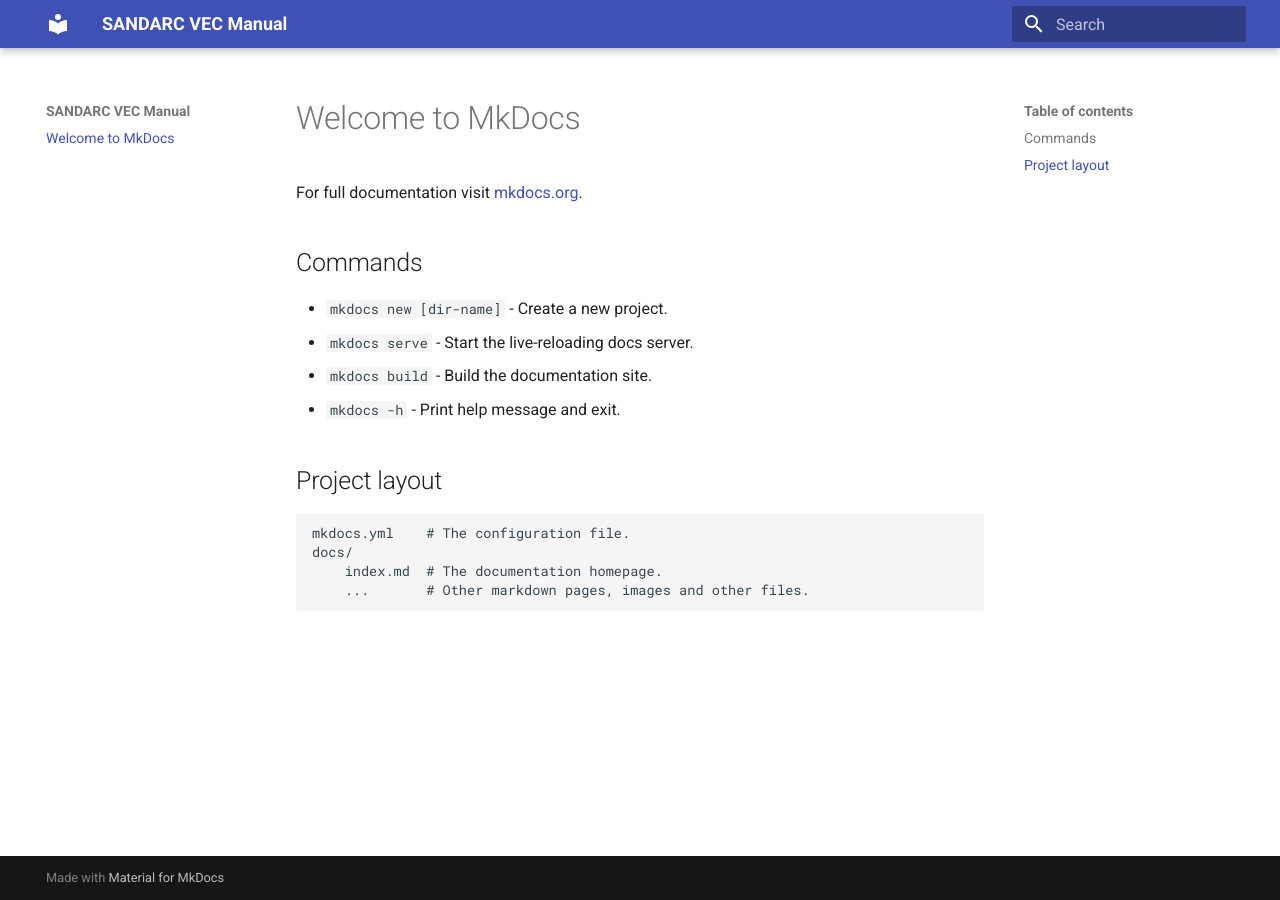
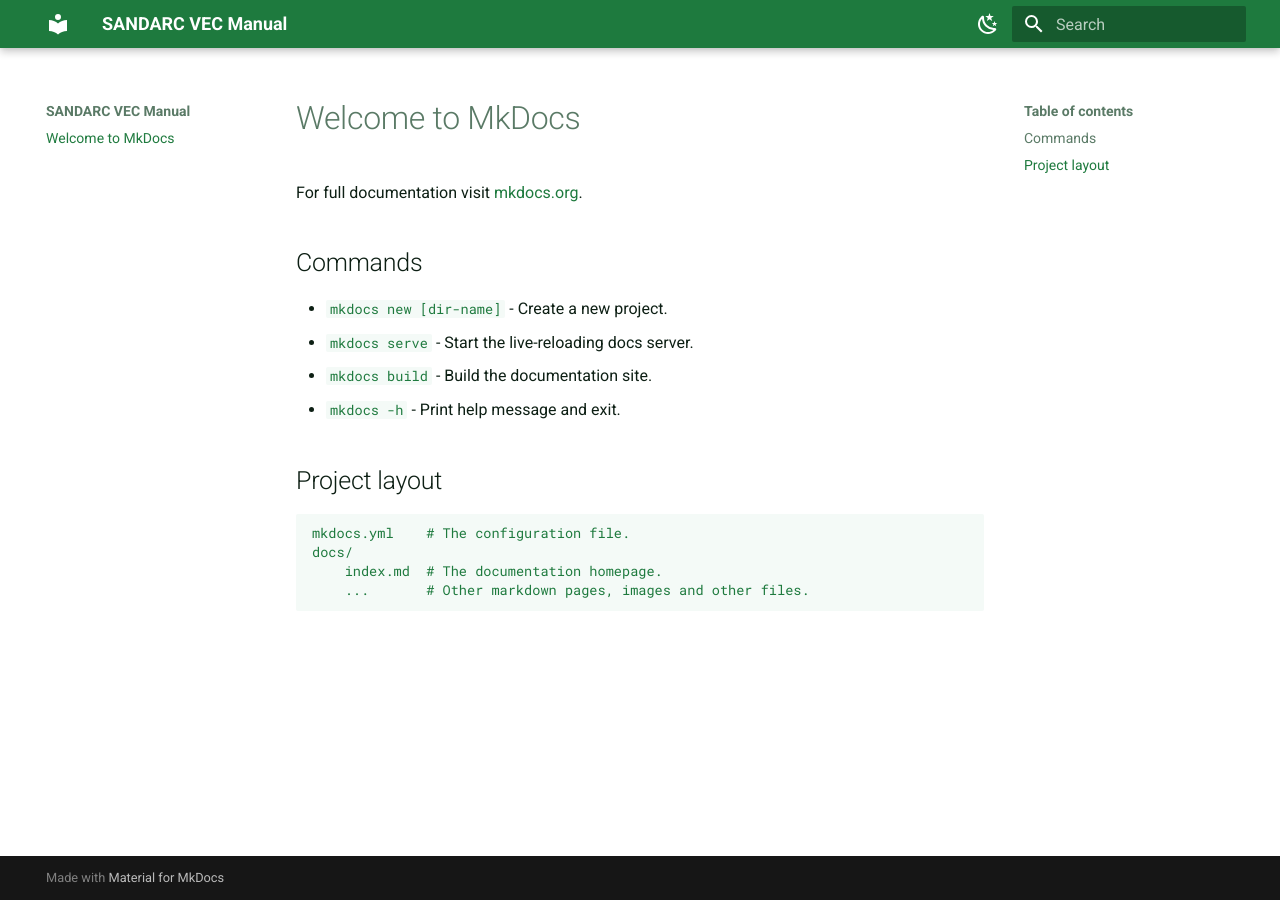
Before and after one commit to SANDARC-VEC/manual, an MkDocs documentation site: the page built from docs/index.md, in a window 1280 px wide. Built offline with MkDocs 1.6.1 and Material for MkDocs 9.7.7, drawn with Linux system fonts in a browser that asks for light colours.

Commit message:
CREATE light and dark custom scheme

```diff
--- /dev/null
+++ b/docs/stylesheets/extra.css
@@ -0,0 +1,35 @@
+[data-md-color-scheme="sandarc-dark"] {
+    --md-primary-fg-color:              #3cc666;
+    --md-primary-fg-color--light:       #5dd984;
+    --md-primary-fg-color--dark:        #2a9e50;
+    --md-primary-bg-color:              #000010;
+    --md-accent-fg-color:               #3cc666;
+    --md-accent-fg-color--transparent:  rgba(60,198,102,0.1);
+    --md-default-bg-color:              #07070f;
+    --md-default-fg-color:              #f0f0f0;
+    --md-default-fg-color--light:       #a0a0a0;
+    --md-default-fg-color--lighter:     #606060;
+    --md-typeset-a-color:               #3cc666;
+    --md-code-bg-color:                 #0e0e1e;
+    --md-code-fg-color:                 #3cc666;
+    --md-typeset-color:                 #f0f0f0;
+}
+
+[data-md-color-scheme="default"],
+[data-md-color-scheme="sandarc-light"] {
+    --md-primary-fg-color:              #1e7a3e;
+    --md-primary-fg-color--light:       #3cc666;
+    --md-primary-fg-color--dark:        #145a2d;
+    --md-primary-bg-color:              #ffffff;
+    --md-accent-fg-color:               #1e7a3e;
+    --md-accent-fg-color--transparent:  rgba(30,122,62,0.1);
+    --md-default-bg-color:              #ffffff;
+    --md-default-fg-color:              #0d1f14;
+    --md-default-fg-color--light:       #5a7a66;
+    --md-default-fg-color--lighter:     #a0b8aa;
+    --md-typeset-a-color:               #1e7a3e;
+    --md-code-bg-color:                 #f4faf7;
+    --md-code-fg-color:                 #1e7a3e;
+    --md-typeset-color:                 #0d1f14;
+
+}
--- a/mkdocs.yml
+++ b/mkdocs.yml
@@ -2,3 +2,17 @@
 site_url: https://manual.sandarc.org
 theme:
   name: material
+  palette:
+
+    - scheme: sandarc-light
+      toggle:
+        icon: material/weather-night
+        name: Switch to dark mode
+
+    - scheme: sandarc-dark
+      toggle:
+        icon: material/weather-sunny
+        name: Switch to light mode
+
+extra_css:
+  - stylesheets/extra.css
```
